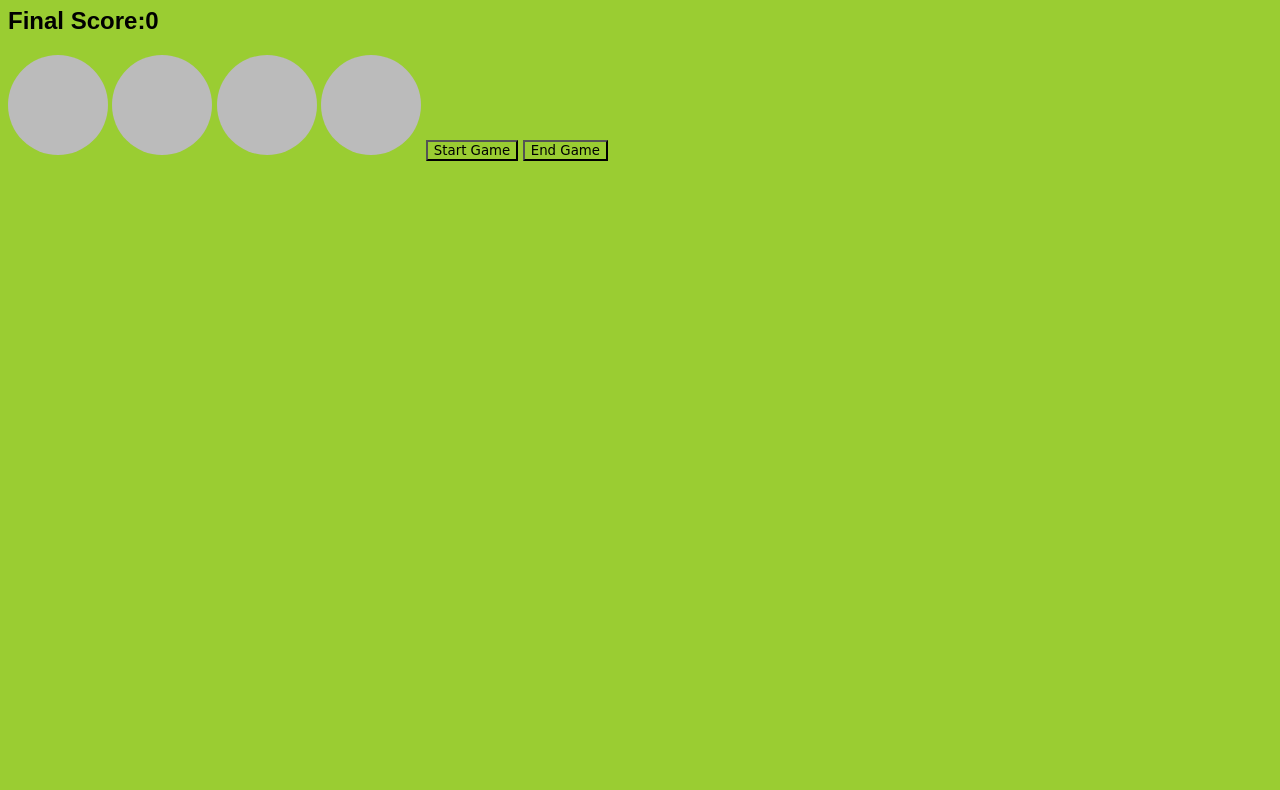
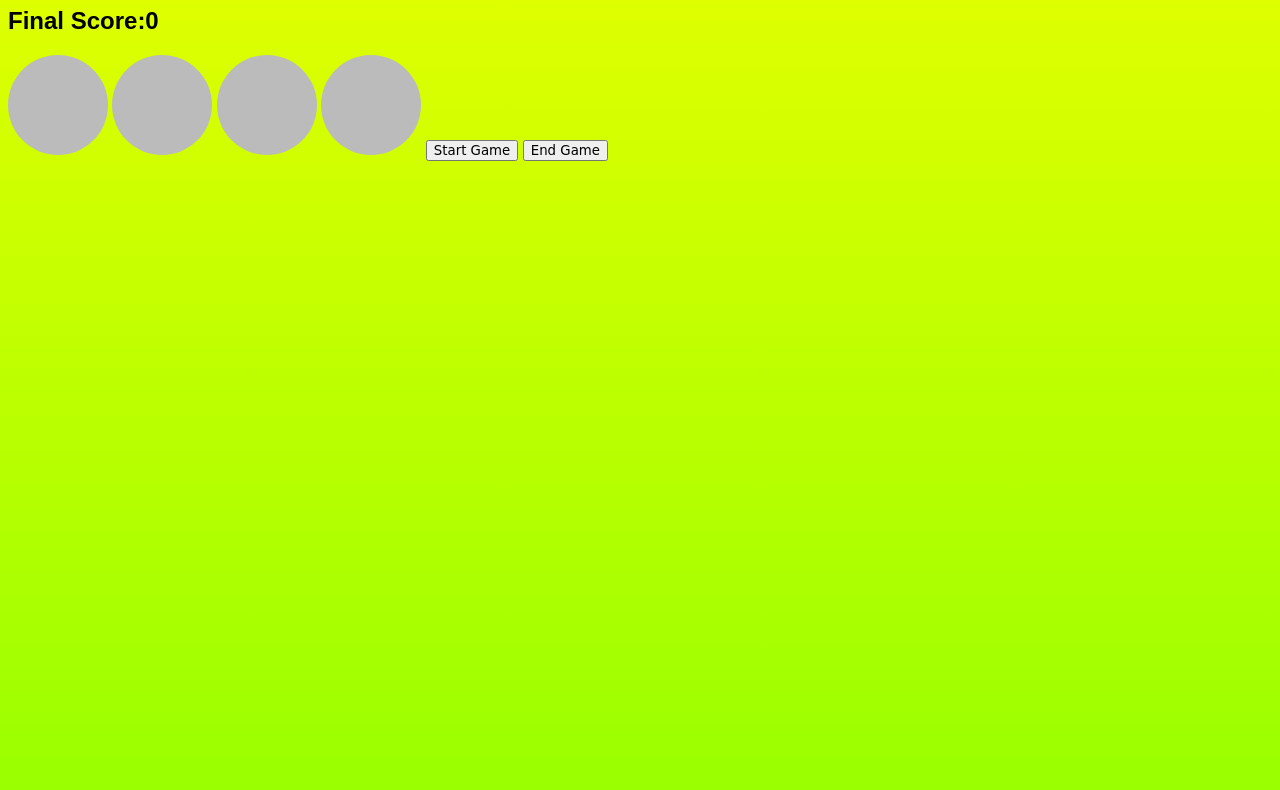
Before and after one commit to jirimicvl/Reackt22K_SpeedGame_JS, a plain HTML site: page index.html in a window 1280 px wide. Shown: the part 73-863 px from the top of the page. Before the commit the page ends 800 px from the top, so only its background shows below. Drawn offline with Linux system fonts and the light colour scheme; a web font is replaced by a local one.

Commit message:
4th commit

```diff
--- a/style.css
+++ b/style.css
@@ -1,9 +1,12 @@
 * {
-  background-color: yellowgreen;
   /* font-family: "Shizuru", cursive; */
 }
 
 body {
+  background-image: linear-gradient(#e5ff00, #73ff00);
+  background-repeat: no-repeat;
+  background-size: 100%;
+  height: 100vw;
   font-family: "Fira Sans Condensed", sans-serif;
 }
 
```
